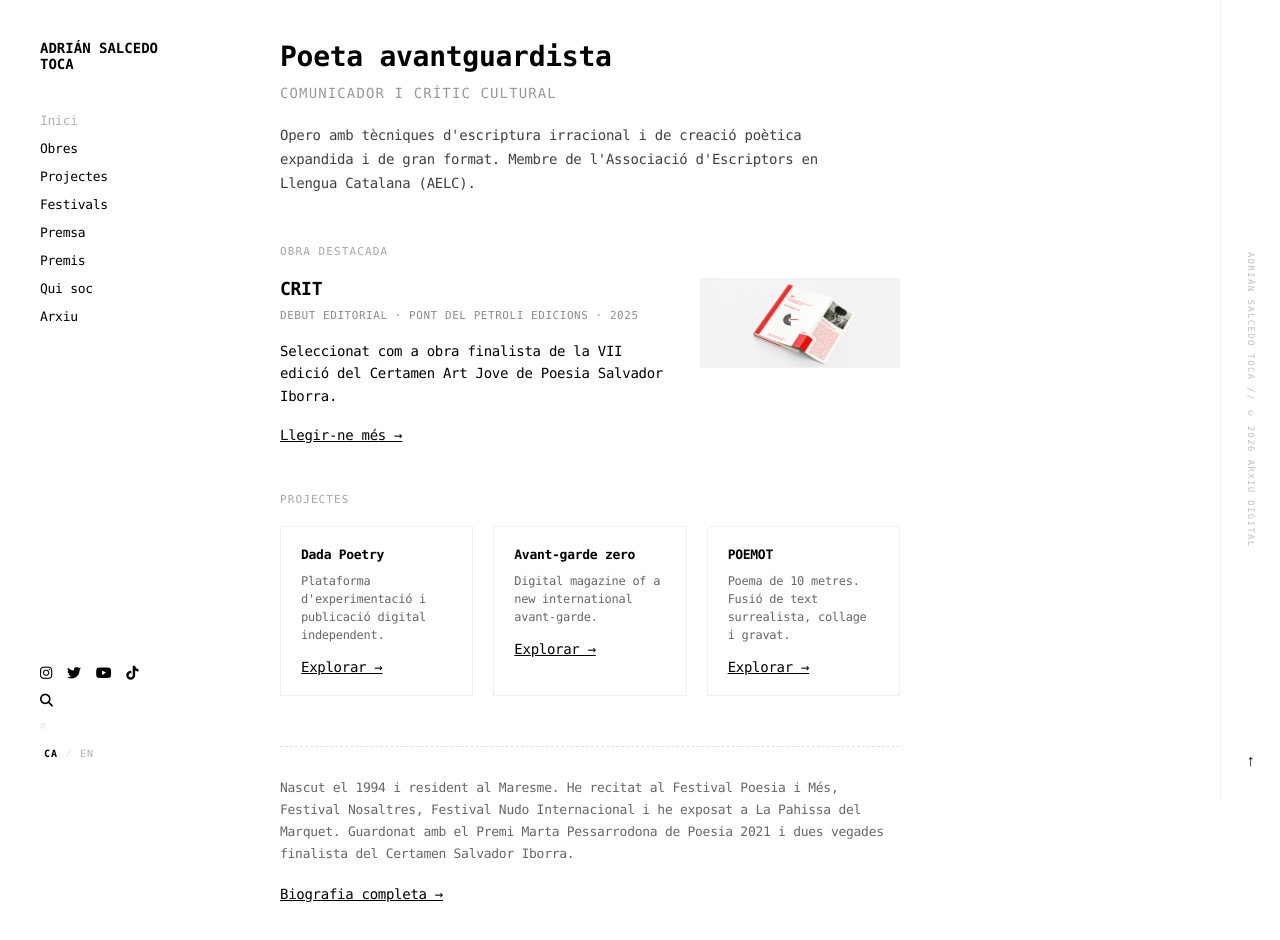
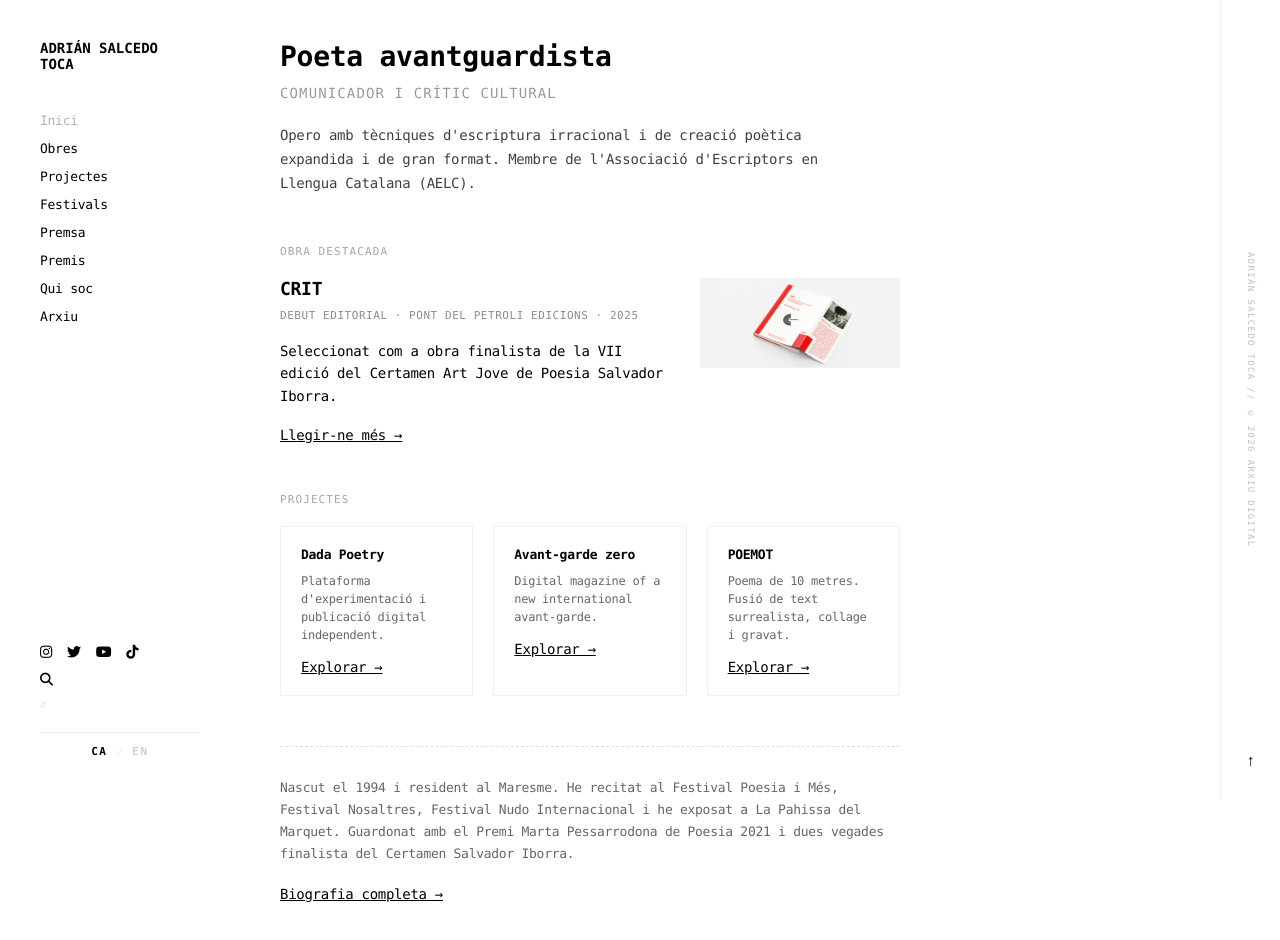
Before and after one commit to dadapoetry/adriansalcedo, a plain HTML site: page index.html in a window 1280 px wide. Drawn offline with Linux system fonts and the light colour scheme.

Commit message:
Update style.css

```diff
--- a/css/style.css
+++ b/css/style.css
@@ -119,24 +119,31 @@ nav a.active {
   display: flex;
   flex-direction: row;
   align-items: center;
-  gap: 4px;
-  font-size: 10px;
-  text-transform: uppercase;
-  letter-spacing: 0.1em;
-  margin-top: 4px;
+  justify-content: center;
+  gap: 2px;
+  padding: 10px 0 0;
+  margin-top: 10px;
+  border-top: 1px solid var(--border-light);
+  width: 100%;
 }
 
-.lang-switch-mobile a {
+.lang-switch-mobile a:link,
+.lang-switch-mobile a:visited {
+  font-family: var(--font-mono);
+  font-size: 11px;
+  text-transform: uppercase;
+  letter-spacing: 0.15em;
   color: var(--text);
   text-decoration: none;
-  opacity: 0.3;
+  opacity: 0.25;
   transition: opacity var(--transition-fast);
-  padding: 1px 4px;
+  padding: 2px 6px;
 }
 
 .lang-switch-mobile a.active {
   opacity: 1;
   font-weight: 700;
+  letter-spacing: 0.12em;
 }
 
 .lang-switch-mobile a:hover {
@@ -144,8 +151,9 @@ nav a.active {
 }
 
 .lang-switch-mobile .sep {
-  opacity: 0.15;
-  font-size: 8px;
+  opacity: 0.1;
+  font-size: 9px;
+  padding: 0 2px;
 }
 
 .socials {
@@ -811,7 +819,11 @@ img[loading="lazy"].loaded {
 
   .lang-switch-mobile {
     display: inline-flex;
+    justify-content: flex-start;
+    padding: 0;
     margin-top: 0;
+    border-top: none;
+    width: auto;
   }
 
   iframe {
```
